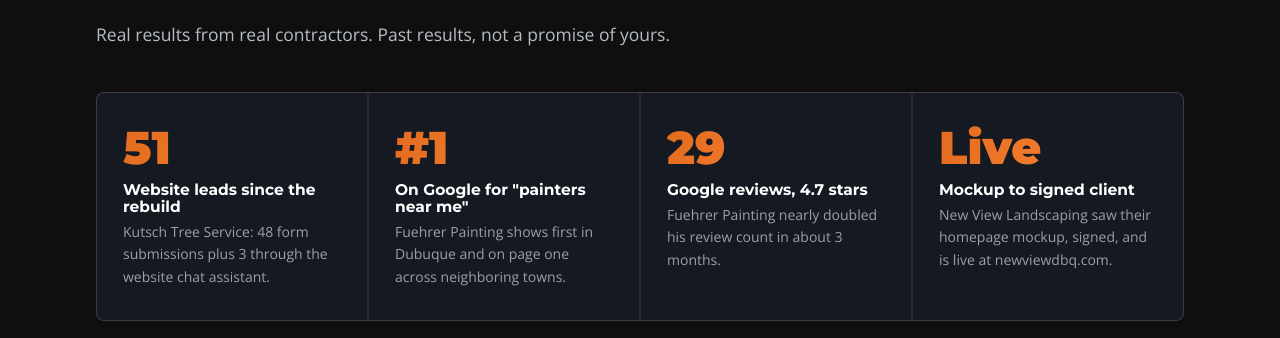
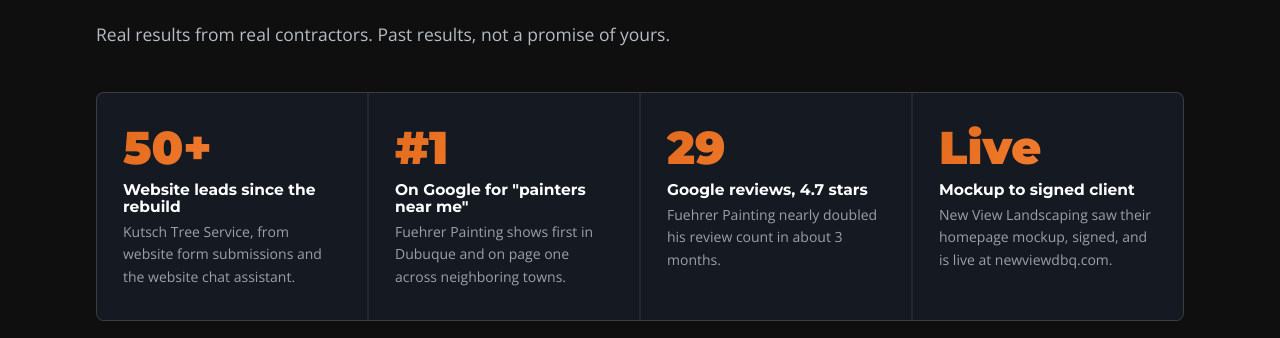
Before and after one commit to RickyG516/geturbanniche-site, a plain HTML site: page index.html in a window 1280 px wide. Shown: the part 2324-2662 px from the top of the page. Drawn offline with nearby package versions, Linux system fonts and the light colour scheme.

Commit message:
GetUrban proof: Kutsch to 50+ website leads
Co-Authored-By: Claude Opus 5.5 <noreply@anthropic.com>
Claude-Session: https://claude.ai/code/session_012ETR6hgP7JMhE2iXNcmphk

```diff
--- a/index.html
+++ b/index.html
@@ -272,7 +272,7 @@ footer a:hover{color:var(--orange);border-bottom-color:var(--orange)}
       <p style="color:#b6bcc4">Real results from real contractors. Past results, not a promise of yours.</p>
     </div>
     <div class="stats rv d1">
-      <div class="stat"><div class="n">51</div><h3>Website leads since the rebuild</h3><p>Kutsch Tree Service: 48 form submissions plus 3 through the website chat assistant.</p></div>
+      <div class="stat"><div class="n">50+</div><h3>Website leads since the rebuild</h3><p>Kutsch Tree Service, from website form submissions and the website chat assistant.</p></div>
       <div class="stat"><div class="n">#1</div><h3>On Google for "painters near me"</h3><p>Fuehrer Painting shows first in Dubuque and on page one across neighboring towns.</p></div>
       <div class="stat"><div class="n">29</div><h3>Google reviews, 4.7 stars</h3><p>Fuehrer Painting nearly doubled his review count in about 3 months.</p></div>
       <div class="stat"><div class="n">Live</div><h3>Mockup to signed client</h3><p>New View Landscaping saw their homepage mockup, signed, and is live at newviewdbq.com.</p></div>
```
